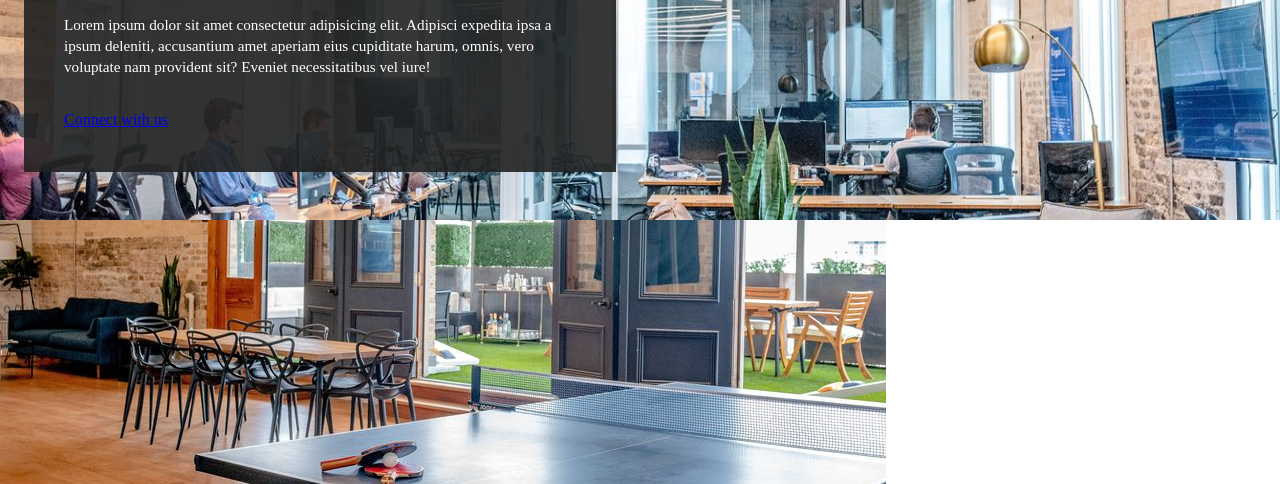
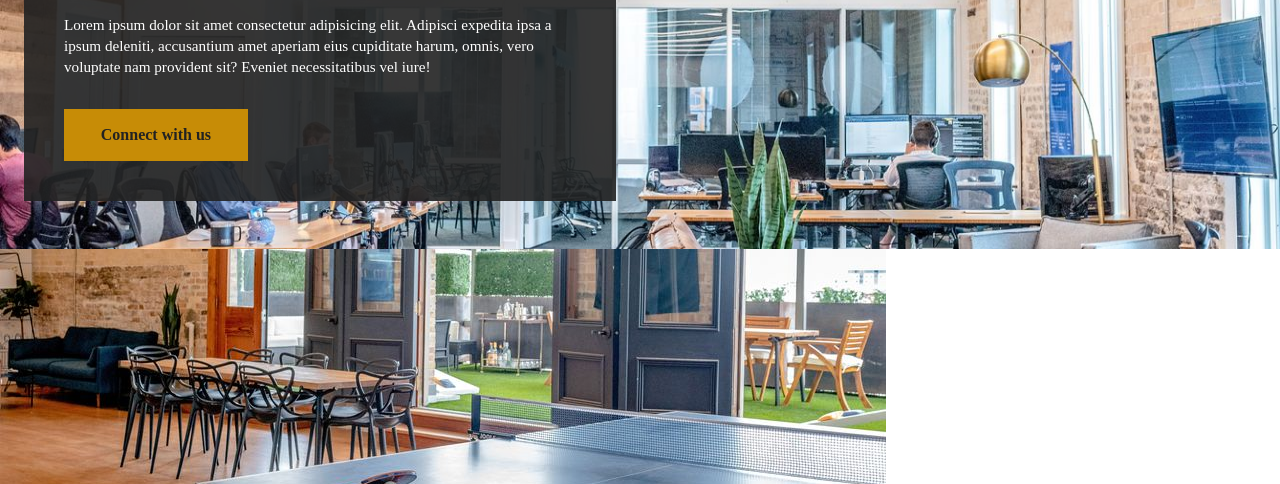
Before and after one commit to guil0188/guil0188.github.io, a plain HTML site: page final-project/index.html in a window 1280 px wide. Shown: the part 616-1100 px from the top of the page. Drawn offline with nearby package versions, Linux system fonts and the light colour scheme.

Commit message:
adds css to a link

```diff
--- a/final-project/css/main.css
+++ b/final-project/css/main.css
@@ -120,5 +120,13 @@ nav a{
 	margin-bottom: 2rem;
 }
 .hero-content a{
-
+	display: inline-block;
+	background-color: #c78c06;
+	text-decoration: none;
+	padding: 0.9rem 2.3rem;
+	color: #222222;
+	font-weight: bold;
 }
+.hero-content a:hover{
+	cursor: pointer;
+}
```
